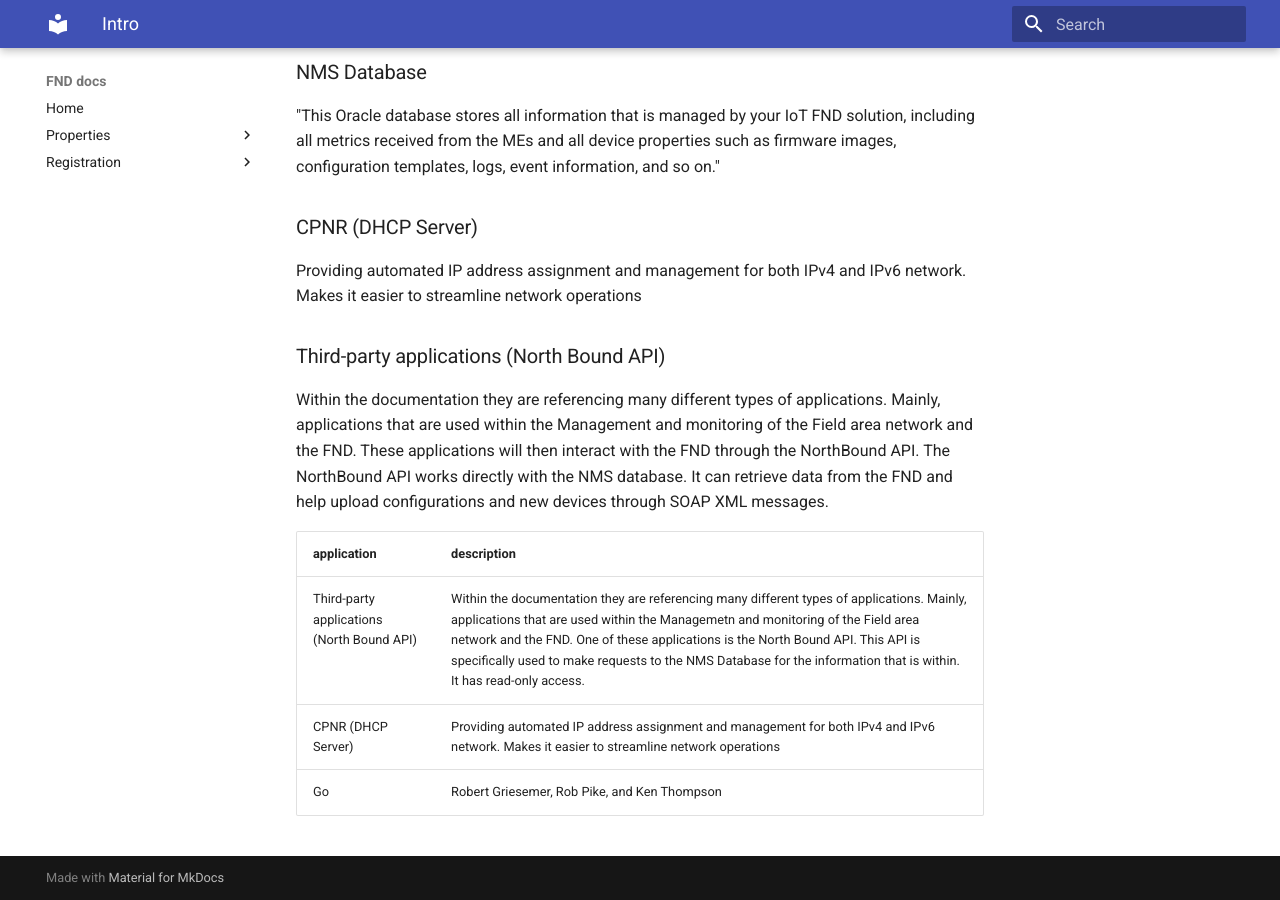
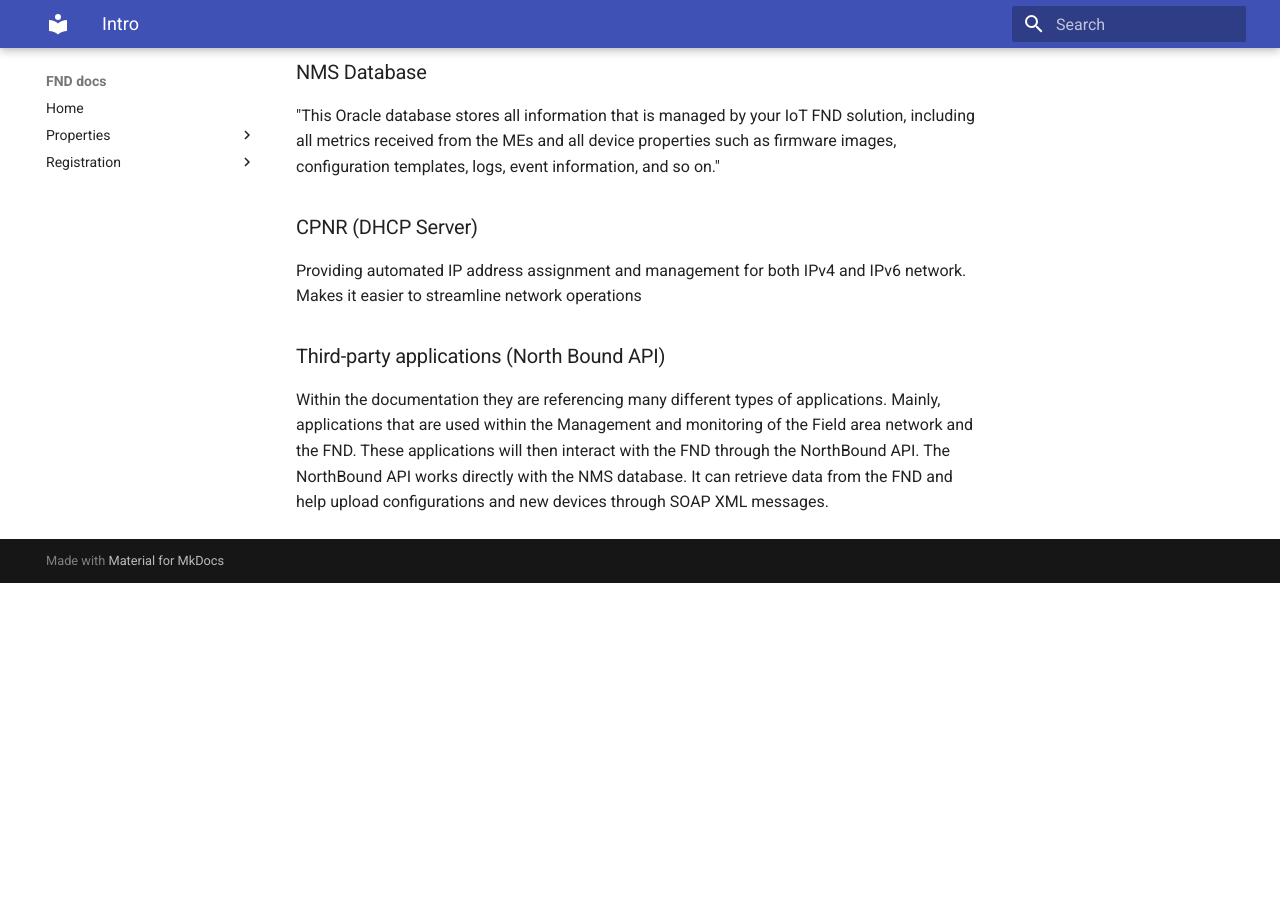
Before and after one commit to BetV3/fndDocs, an MkDocs documentation site: the page built from docs/abstract/Intro.md, in a window 1280 px wide and 900 px high, scrolled down 3890 px. Built offline with MkDocs 1.6.1 and Material for MkDocs 9.7.7, drawn with Linux system fonts in a browser that asks for light colours; after the commit the page ends 4473 px from its top, so only the background shows below that.

Commit message:
Update Intro.md

```diff
--- a/docs/abstract/Intro.md
+++ b/docs/abstract/Intro.md
@@ -93,9 +93,3 @@ Providing automated IP address assignment and management for both IPv4 and IPv6
 ### Third-party applications (North Bound API)
 
 Within the documentation they are referencing many different types of applications. Mainly, applications that are used within the Management and monitoring of the Field area network and the FND. These applications will then interact with the FND through the NorthBound API. The NorthBound API works directly with the NMS database. It can retrieve data from the FND and help upload configurations and new devices through SOAP XML messages.
-
-| application    | description                          |
-|------------|------------------------------------------|
-| Third-party applications (North Bound API)     | Within the documentation they are referencing many different types of applications. Mainly, applications that are used within the Managemetn and monitoring of the Field area network and the FND. One of these applications is the North Bound API. This API is specifically used to make requests to the NMS Database for the information that is within. It has read-only access.                        |
-| CPNR (DHCP Server) | Providing automated IP address assignment and management for both IPv4 and IPv6 network. Makes it easier to streamline network operations       |
-| Go         | Robert Griesemer, Rob Pike, and Ken Thompson |
```
